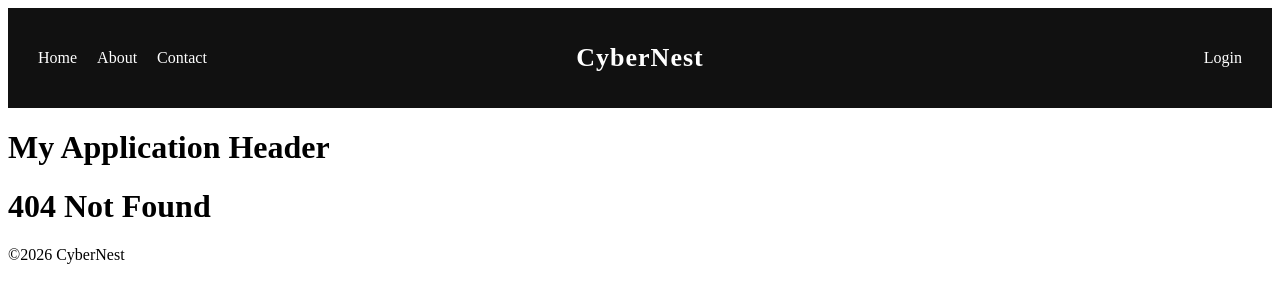
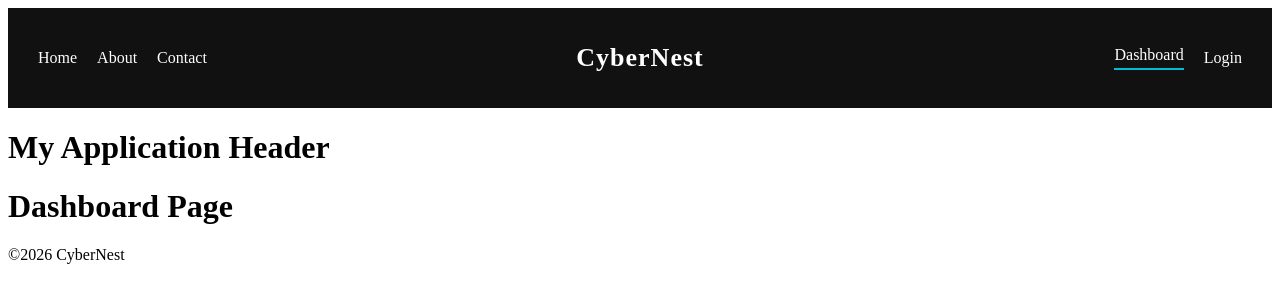
Before and after one commit to Wolfboy64/vizsgaremek, a React (Vite) app in the folder website/frontend/: page /dashboard in a window 1280 px wide. Before the commit this address had no page. Shown: the top 302 px of the page. Built offline with nearby package versions, Linux system fonts and the light colour scheme.

Commit message:
Creating dashboard page

```diff
--- a/website/frontend/src/layout/Main.jsx
+++ b/website/frontend/src/layout/Main.jsx
@@ -4,6 +4,7 @@ import About from "../pages/About.jsx";
 import Contact from "../pages/Contact.jsx";
 import Profile from "../pages/Profile.jsx";
 import Login from "../pages/Login.jsx";
+import Dashboard from "../pages/Dashboard.jsx";
 import { useAuth } from "../context/AuthContext.jsx";
 
 const Main = () => {
@@ -14,6 +15,7 @@ const Main = () => {
         <Route path="/" element={<Home />} />
         <Route path="/about" element={<About />} />
         <Route path="/contact" element={<Contact />} />
+        <Route path="/dashboard" element={<Dashboard />} />
         {user ? (
           <>
             <Route path="/profile" element={<Profile />} />
--- a/website/frontend/src/layout/Navbar.jsx
+++ b/website/frontend/src/layout/Navbar.jsx
@@ -35,6 +35,13 @@ const Navbar = () => {
       </div>
 
       <div className="nav-right">
+        <NavLink
+          to="/dashboard"
+          className={({ isActive }) => (isActive ? "active" : "")}
+        >
+          Dashboard
+        </NavLink>
+
         {user ? (
           <NavLink to="/profile">Profile</NavLink>
         ) : (
--- /dev/null
+++ b/website/frontend/src/pages/Dashboard.jsx
@@ -0,0 +1,8 @@
+const Dashboard = () => {
+    return (
+        <div>
+            <h1>Dashboard Page</h1>
+        </div>
+    );
+}
+export default Dashboard;
```
